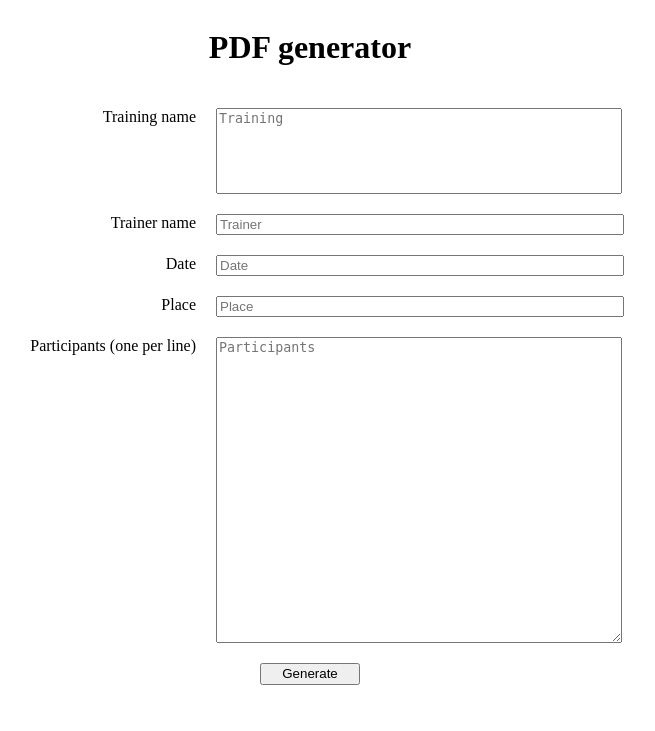
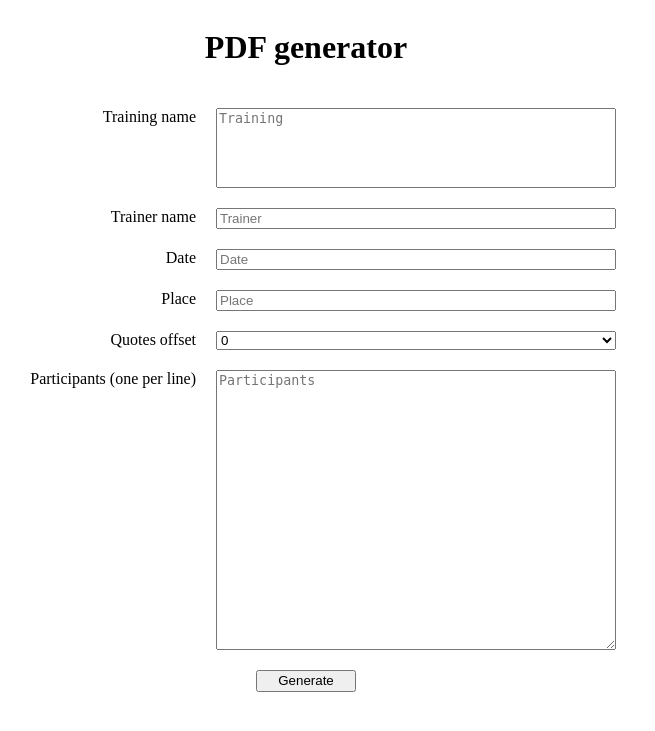
Before and after one commit to BusinessSpeech/pdf-generator, a Flask app: page / in a window 1280 px wide. Shown: the top 731 px of the page, without its empty margins (12-667 px from the left). Run offline with Flask 2, Linux system fonts and the light colour scheme.

Commit message:
Add quotes offset field and processing

```diff
--- a/pdf_writer.py
+++ b/pdf_writer.py
@@ -18,12 +18,12 @@ FONT_NAME_LIGHT = 'OsnovaProLight'
 pdfmetrics.registerFont(TTFont(FONT_NAME, 'OsnovaPro.ttf'))
 
 
-def create_multipage_pdf(filename, participants_list, trainer_name, training_name, date, place):
+def create_multipage_pdf(filename, participants_list, trainer_name, training_name, date, place, quotes_offset):
     pdf_config = config['pdf'] if 'pdf' in config else dict()
     mid_width = A4[0] / 2
     c = Canvas(filename, pagesize=A4, bottomup=1)
     for participant in participants_list:
-        create_page(c, pdf_config, mid_width, participant, training_name, trainer_name, date, place)
+        create_page(c, pdf_config, mid_width, participant, training_name, trainer_name, date, place, quotes_offset)
         c.showPage()
 
     c.save()
@@ -33,12 +33,12 @@ def create_pdf(filename, trainee_name, trainer_name, training_name, date, place)
     pdf_config = config['pdf'] if 'pdf' in config else dict()
     mid_width = A4[0] / 2
     c = Canvas(filename, pagesize=A4, bottomup=0)
-    create_page(c, pdf_config, mid_width, trainee_name, training_name, trainer_name, date, place)
+    create_page(c, pdf_config, mid_width, trainee_name, training_name, trainer_name, date, place, quotes_offset=0)
 
     c.save()
 
 
-def draw_quotes(c, pdf_config):
+def draw_quotes(c, pdf_config, quotes_offset):
     """
     Width and height of svg images are hardcoded inside images themselves
     """
@@ -47,8 +47,8 @@ def draw_quotes(c, pdf_config):
     left_quote_x = int(pdf_config['left_quote_x'])
     quote_l = svg2rlg('./quote_l.svg')
     quote_r = svg2rlg('./quote_r.svg')
-    quote_l.drawOn(c, left_quote_x, quote_y)
-    quote_r.drawOn(c, right_quote_x, quote_y)
+    quote_l.drawOn(c, left_quote_x + quotes_offset, quote_y)
+    quote_r.drawOn(c, right_quote_x - quotes_offset, quote_y)
 
 
 def draw_logo(c, pdf_config, mid_width):
@@ -63,14 +63,14 @@ def draw_logo(c, pdf_config, mid_width):
     d.drawOn(c, logo_x, logo_y)
 
 
-def create_page(c, pdf_config, mid_width, trainee_name, training_name, trainer_name, date, place):
+def create_page(c, pdf_config, mid_width, trainee_name, training_name, trainer_name, date, place, quotes_offset):
     print_supplementary_text(c, pdf_config, mid_width)
     print_trainee_name(c, pdf_config, mid_width, trainee_name)
     print_training_title(c, pdf_config, mid_width, training_name)
     print_date_and_place(c, pdf_config, mid_width, date, place)
     print_trainer_name(c, pdf_config, trainer_name)
     draw_logo(c, pdf_config, mid_width)
-    draw_quotes(c, pdf_config)
+    draw_quotes(c, pdf_config, quotes_offset)
 
 
 def print_supplementary_text(c, pdf_config, mid_width):
--- a/server.py
+++ b/server.py
@@ -11,19 +11,28 @@ def serve_main():
     return render_template('main.html')
 
 
+def parse_int(string_value, default_value):
+    try:
+        return int(string_value)
+    except ValueError:
+        return default_value
+
+
 @app.route('/generate', methods=['POST'])
 def generate():
     training_name = request.form['training_name']
     trainer_name = request.form['trainer_name']
     training_date = request.form['training_date']
     training_place = request.form['training_place']
+    quotes_offset = parse_int(request.form['quotes_offset'], 0)
     participants = request.form['participants']
     participants_list = [p.strip() for p in participants.split('\n')]
     print('Generating PDF for `{}`, {} participants'
           .format(training_name.replace('\n', ' ').replace('\r', ''), len(participants_list)))
 
     buffer = io.BytesIO()
-    create_multipage_pdf(buffer, participants_list, trainer_name, training_name, training_date, training_place)
+    create_multipage_pdf(
+        buffer, participants_list, trainer_name, training_name, training_date, training_place, quotes_offset)
     formatted_date = training_date.replace(' ', '_')
     buffer.seek(0)
-    return send_file(buffer, 'application/pdf', True, 'Тренинг-{}.pdf'.format(formatted_date))
+    return send_file(buffer, 'application/pdf', True, 'Тренинг-{}-{}.pdf'.format(formatted_date, trainer_name))
--- a/static/index.css
+++ b/static/index.css
@@ -15,6 +15,7 @@
 .training_name {
     width: 400px;
     height: 80px;
+    box-sizing: border-box;
     display: block;
     grid-column-start: 2;
     grid-column-end: 2;
@@ -23,7 +24,8 @@
 
 .participants {
     width: 400px;
-    height: 300px;
+    height: 280px;
+    box-sizing: border-box;
     display: block;
     grid-column-start: 2;
     grid-column-end: 2;
@@ -38,6 +40,7 @@
 
 .input {
     width: 400px;
+    box-sizing: border-box;
     display: block;
     grid-column-start: 2;
     grid-column-end: 2;
--- a/templates/main.html
+++ b/templates/main.html
@@ -21,6 +21,16 @@
                 <div class="header"> Place </div>
                 <input type="text" class="input" name="training_place" required="required" placeholder="Place"/>
 
+                <div class="header"> Quotes offset </div>
+                <select class="input" name="quotes_offset">
+                    <option value="0" selected="selected">0</option>
+                    <option value="10">10</option>
+                    <option value="20">20</option>
+                    <option value="30">30</option>
+                    <option value="40">40</option>
+                    <option value="50">50</option>
+                </select>
+
                 <div class="header"> Participants (one per line) </div>
                 <textarea name="participants" required class="participants" placeholder="Participants"></textarea>
 
```
